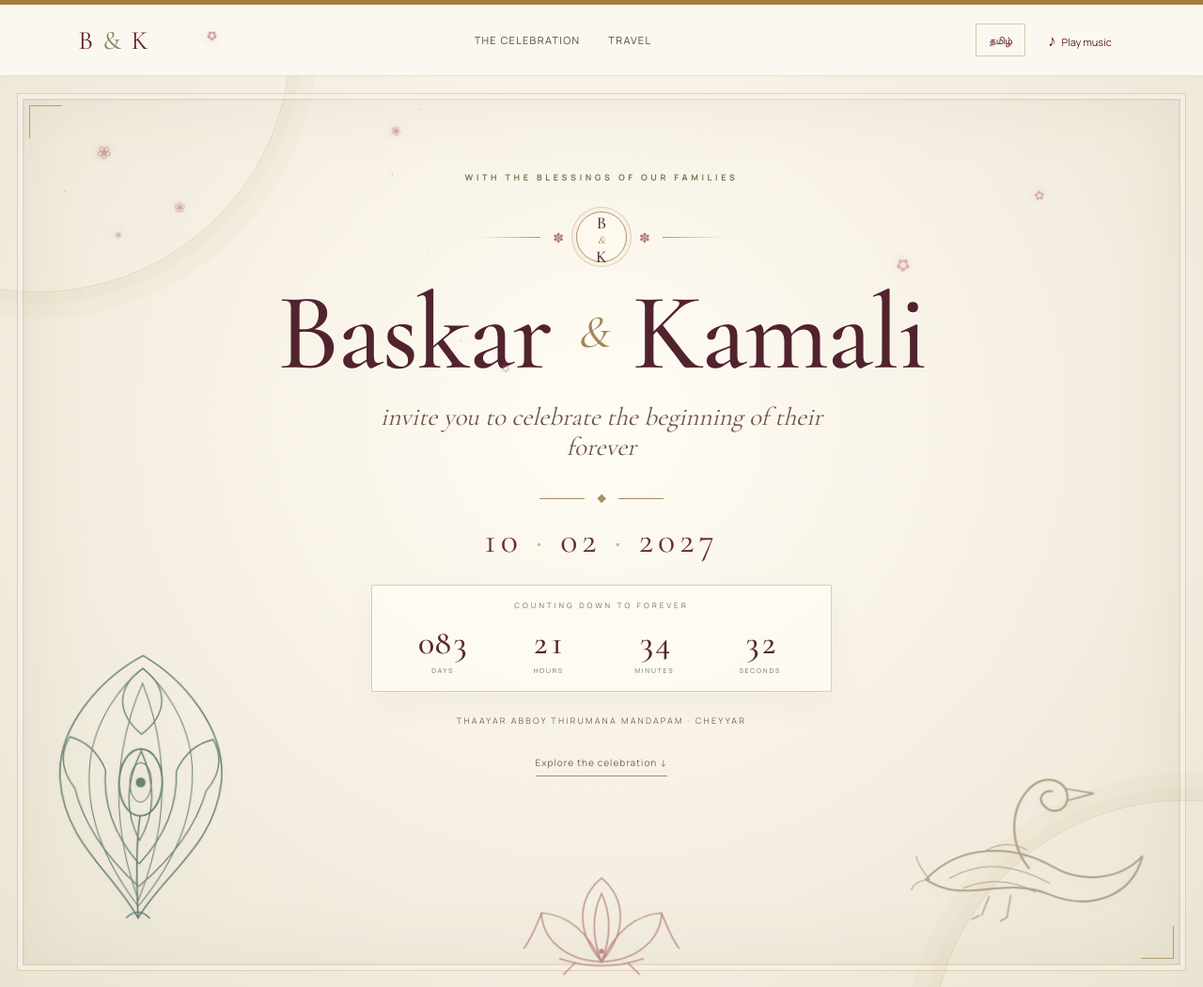
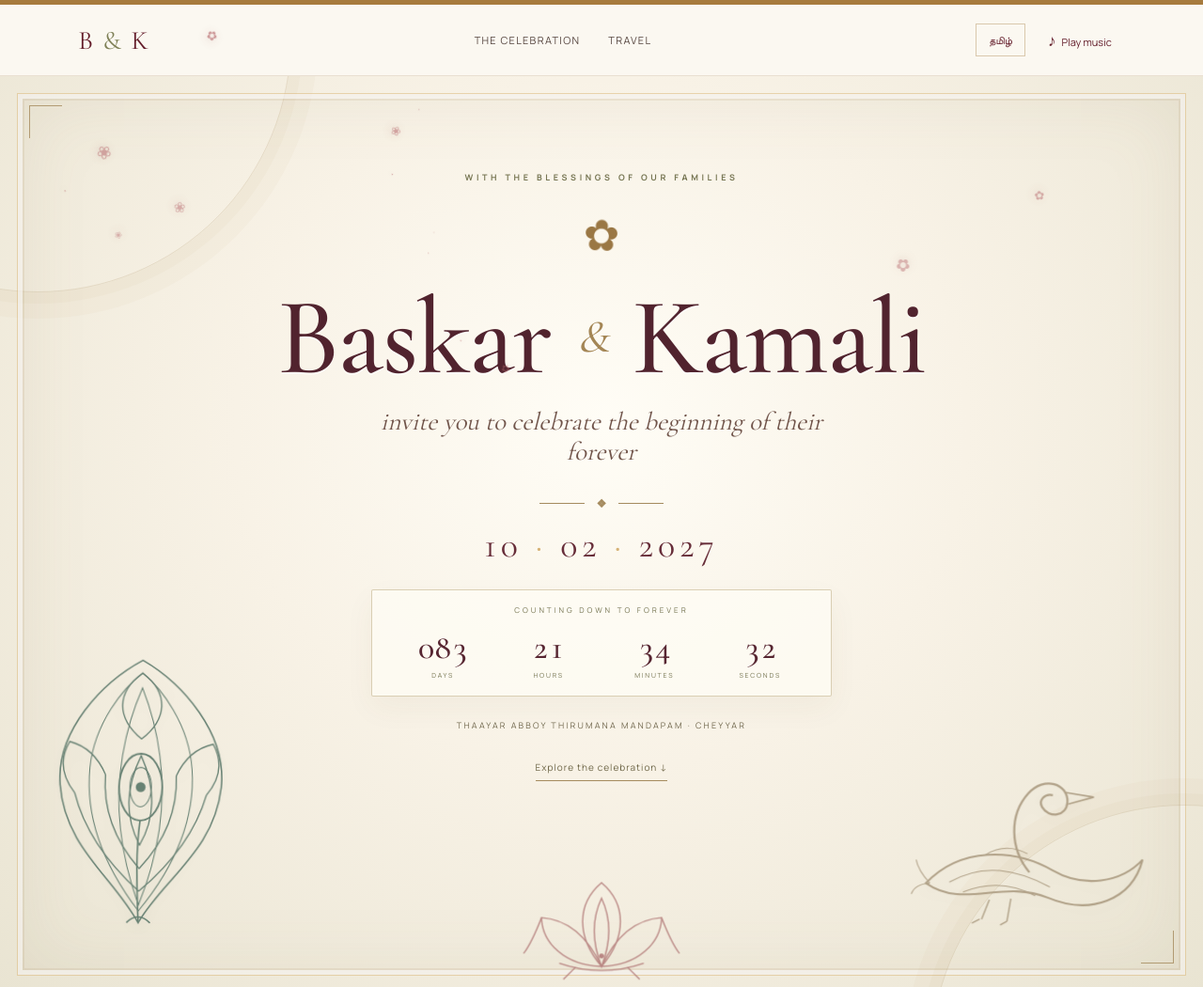
Before and after one commit to akamali-13/baskar-kamali-wedding, a plain HTML site: page index.html in a window 1280 px wide. Shown: the top 1050 px of the page at 94% size. Drawn offline with nearby package versions, Linux system fonts and the light colour scheme.

Commit message:
Remove circular monogram from wedding hero

```diff
--- a/index.html
+++ b/index.html
@@ -68,9 +68,7 @@
 
       <div class="hero-content">
         <p class="eyebrow" data-en="WITH THE BLESSINGS OF OUR FAMILIES" data-ta="எங்கள் குடும்பத்தினரின் ஆசியுடன்">WITH THE BLESSINGS OF OUR FAMILIES</p>
-        <div class="hero-emblem" aria-hidden="true">
-          <span class="emblem-line"></span><span class="emblem-flower">✽</span><span class="emblem-monogram">B <i>&</i> K</span><span class="emblem-flower">✽</span><span class="emblem-line"></span>
-        </div>
+        <div class="lotus" aria-hidden="true">✿</div>
         <h1><span>Baskar</span><i>&</i><span>Kamali</span></h1>
         <p class="hero-subtitle" data-en="invite you to celebrate the beginning of their forever" data-ta="தங்கள் வாழ்வின் இனிய தொடக்கத்தை கொண்டாட உங்களை அன்புடன் அழைக்கிறார்கள்">invite you to celebrate the beginning of their forever</p>
         <div class="hero-rule"><span></span><b>❖</b><span></span></div>
```
